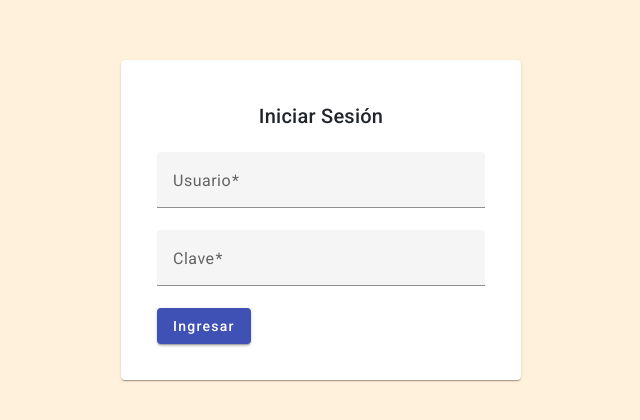
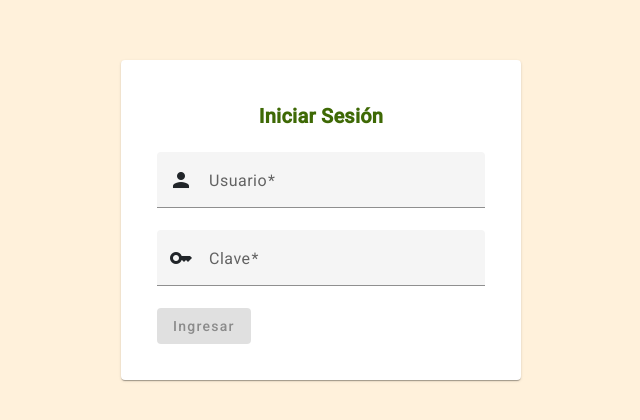
Before and after one commit to eaam21/clinica-frontend, an Angular app: page / in a window 1280 px wide. Shown: the part 180-600 px from the top of the page, without its empty margins (319-959 px from the left). Built offline with nearby package versions, Linux system fonts and the light colour scheme.

Commit message:
agregando servicio login

```diff
--- a/src/app/login/login.component.html
+++ b/src/app/login/login.component.html
@@ -1,16 +1,17 @@
-
 <div class="login-container">
     <mat-card>
-          <mat-card-title style="margin: 20px auto 20px auto;">Iniciar Sesión</mat-card-title>
+      <mat-card-title style="margin: 20px auto 20px auto; color: rgb(62, 105, 5);" class="fw-bold">Iniciar Sesión</mat-card-title>
       <mat-card-content>
-            <form #loginForm="ngForm" >
+        <form #loginForm="ngForm" (ngSubmit)="onSubmit()">
           <mat-form-field class="full-width">
             <mat-label>Usuario</mat-label>
-                <input matInput  name="username" required />
+            <mat-icon matPrefix>person</mat-icon>
+            <input matInput [(ngModel)]="credenciales.usuario" name="usuario" required />
           </mat-form-field>
           <mat-form-field class="full-width">
             <mat-label>Clave</mat-label>
-                <input matInput type="password" name="password" required />
+            <mat-icon matPrefix>key</mat-icon>
+            <input matInput type="password" [(ngModel)]="credenciales.clave" name="clave" required />
           </mat-form-field>
           <button mat-raised-button color="primary" type="submit" [disabled]="loginForm.invalid">Ingresar</button>
         </form>
--- a/src/app/login/login.component.ts
+++ b/src/app/login/login.component.ts
@@ -1,10 +1,15 @@
 import { HttpClientModule } from '@angular/common/http';
-import { Component } from '@angular/core';
+import { Component, inject } from '@angular/core';
 import { FormsModule } from '@angular/forms';
 import { MatButtonModule } from '@angular/material/button';
 import { MatFormFieldModule } from '@angular/material/form-field';
 import { MatInputModule } from '@angular/material/input';
 import { MatCardModule } from '@angular/material/card';
+import { LoginService } from '../services/login.service';
+import { LoginOutput } from '../model/usuario.interface';
+import { Router } from '@angular/router';
+import { MatIconModule } from '@angular/material/icon';
+import { MatSnackBar, MatSnackBarHorizontalPosition, MatSnackBarVerticalPosition } from '@angular/material/snack-bar';
 
 @Component({
   selector: 'app-login',
@@ -15,11 +20,41 @@ import { MatCardModule } from '@angular/material/card';
     MatInputModule,
     MatButtonModule,
     HttpClientModule,
-    FormsModule
+    FormsModule,
+    MatIconModule
   ],
   templateUrl: './login.component.html',
   styleUrl: './login.component.css'
 })
 export default class LoginComponent {
+  credenciales = { usuario: '', clave: '' };
+  private loginService = inject(LoginService);
+  private router = inject(Router);
+  private snackBar = inject(MatSnackBar);
+  horizontalPosition: MatSnackBarHorizontalPosition = 'right';
+  verticalPosition: MatSnackBarVerticalPosition = 'top';
 
+  onSubmit(){
+    this.loginService.login(this.credenciales).subscribe({
+      next:(response:LoginOutput)=>{
+        if(response.success){
+          this.router.navigate(['/inicio']);
+        }else{
+          this.openSnackBarLoginIncorrecto(response.respuesta);
+          console.log(response.respuesta);
+        }
+      },
+      error:(err)=>{
+        console.error('Login failed', err);
+      }
+    })
+  }
+
+  openSnackBarLoginIncorrecto(mensaje:string) {
+    this.snackBar.open(mensaje, 'OK', {
+      horizontalPosition: this.horizontalPosition,
+      verticalPosition: this.verticalPosition,
+      duration:4000
+    });
+  }
 }
--- /dev/null
+++ b/src/app/services/login.service.ts
@@ -0,0 +1,17 @@
+import { HttpClient } from '@angular/common/http';
+import { inject, Injectable } from '@angular/core';
+import { Observable } from 'rxjs';
+
+@Injectable({
+  providedIn: 'root'
+})
+export class LoginService {
+  private baseUrl = 'http://localhost:8080/api/usuario';
+  private http = inject(HttpClient);
+
+  constructor() { }
+
+  login(credenciales: { usuario: string; clave: string }): Observable<any> {
+    return this.http.post(`${this.baseUrl}/login`, credenciales);
+  }
+}
```
Also changed, not shown: src/app/model/usuario.interface.ts (added, +9 -0 lines). Lines whose indentation alone changed are shown as unchanged.
